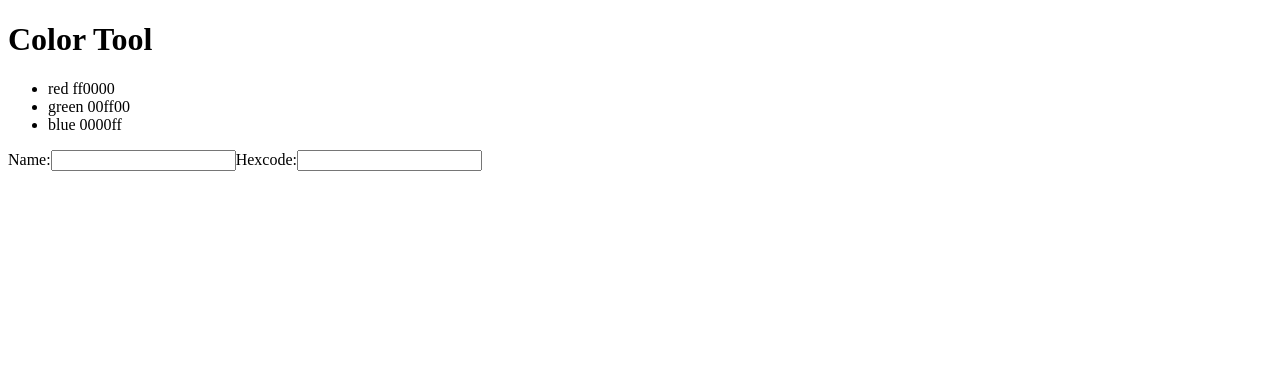
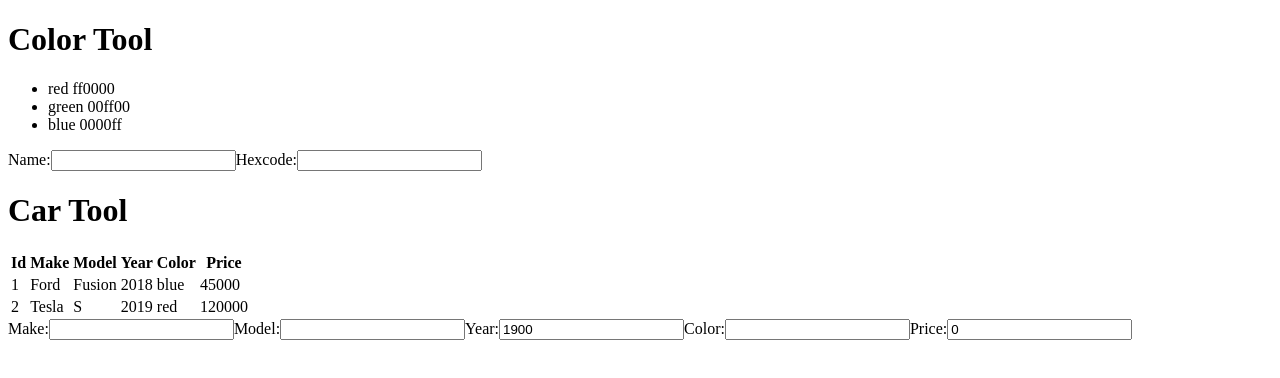
Before and after one commit to t4d-classes/bootcamp_11292021, a React (Create React App) app in the folder demo-app/: page / in a window 1280 px wide. Shown: the top 378 px of the page. Built offline with nearby package versions, Linux system fonts and the light colour scheme.

Commit message:
add solutions to car tool exercises

```diff
--- /dev/null
+++ b/demo-app/src/components/CarTool.js
@@ -0,0 +1,79 @@
+import { useState} from "react";
+
+export const CarTool = (props) => {
+
+  const [ carForm, setCarForm ] = useState({
+    make: '',
+    model: '',
+    year: 1900,
+    color: '',
+    price: 0,
+  });
+
+  const change = e => {
+
+    setCarForm({
+      // object spread operator
+      ...carForm,
+      // computed property
+      [ e.target.name ]: e.target.value,
+    });
+
+  };
+
+  console.log(carForm);
+
+  return (
+    <>
+      <header>
+        <h1>Car Tool</h1>
+      </header>
+      <table>
+        <thead>
+          <tr>
+            <th>Id</th>
+            <th>Make</th>
+            <th>Model</th>
+            <th>Year</th>
+            <th>Color</th>
+            <th>Price</th>
+          </tr>
+        </thead>
+        <tbody>
+          {props.cars.map(car =>
+            <tr key={car.id}>
+              <td>{car.id}</td>
+              <td>{car.make}</td>
+              <td>{car.model}</td>
+              <td>{car.year}</td>
+              <td>{car.color}</td>
+              <td>{car.price}</td>
+            </tr>)}
+        </tbody>
+      </table>
+      <form>
+        <label>
+          Make:
+          <input type="text" name="make" value={carForm.make} onChange={change} />
+        </label>
+        <label>
+          Model:
+          <input type="text" name="model" value={carForm.model} onChange={change} />
+        </label>
+        <label>
+          Year:
+          <input type="text" name="year" value={carForm.year} onChange={change} />
+        </label>
+        <label>
+          Color:
+          <input type="text" name="color" value={carForm.color} onChange={change} />
+        </label>
+        <label>
+          Price:
+          <input type="text" name="price" value={carForm.price} onChange={change} />
+        </label>
+      </form>
+    </>
+  );
+
+};
--- a/demo-app/src/index.js
+++ b/demo-app/src/index.js
@@ -1,6 +1,7 @@
 import { render } from 'react-dom';
 
 import { ColorTool } from './components/ColorTool';
+import { CarTool } from './components/CarTool';
 
 const colorList = [
   { id: 1, name: 'red', hexcode: 'ff0000' },
@@ -8,10 +9,15 @@
   { id: 3, name: 'blue', hexcode: '0000ff' },
 ];
 
+const carList = [
+  { id: 1, make: 'Ford', model: 'Fusion', year: 2018, color: 'blue', price: 45000 },
+  { id: 2, make: 'Tesla', model: 'S', year: 2019, color: 'red', price: 120000 },
+];
+
 render(
   <>
-    {/* React.createElement(ColorTool, { colors: colorList })   */}
     <ColorTool colors={colorList} />
+    <CarTool cars={carList} />
   </>,
   document.querySelector('#root'),
 );
```
Also changed, not shown: 1 other file (tests, documents, lock files or other folders).
